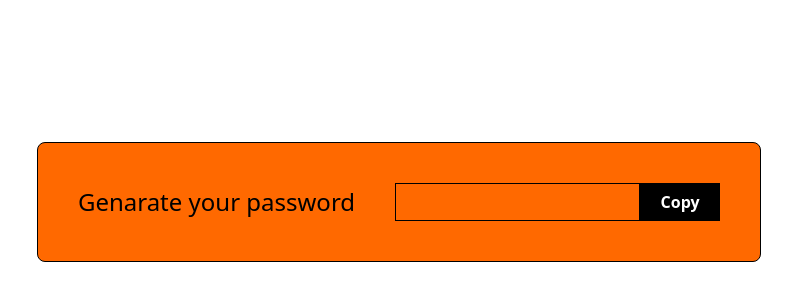
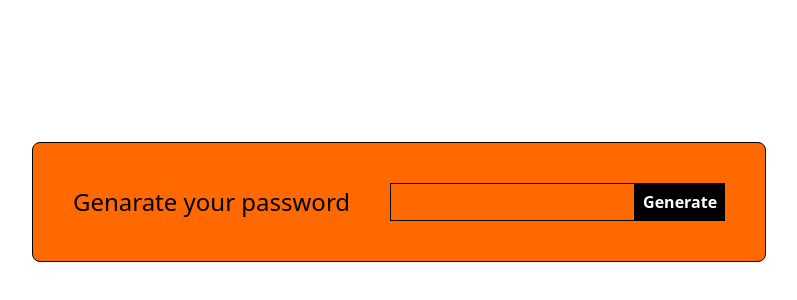
Before and after one commit to ig-ayush/password-generator, a React (Vite) app: page / in a window 1280 px wide. Shown: the part 118-418 px from the top of the page, without its empty margins (241-1038 px from the left). Built offline with nearby package versions, Linux system fonts and the light colour scheme.

Commit message:
finsish the input container ui

```diff
--- a/index.html
+++ b/index.html
@@ -4,7 +4,7 @@
     <meta charset="UTF-8" />
     <link rel="icon" type="image/svg+xml" href="/vite.svg" />
     <meta name="viewport" content="width=device-width, initial-scale=1.0" />
-    <title>Password Genarator</title>
+    <title>Password Generator</title>
   </head>
   <body>
     <div id="root"></div>
--- a/src/component/PassW.jsx
+++ b/src/component/PassW.jsx
@@ -18,8 +18,8 @@ function Passw(){
                         className="border p-1.5 focus:outline-none"
                          />
                         <button
-                        className="p-1.5 w-[80px] bg-black font-bold text-white hover:bg-blue-950 duration-150"
-                        >Copy</button>
+                        className="p-1.5 w-[90px] bg-black font-bold text-white hover:bg-blue-950 duration-150"
+                        >Generate</button>
                     </div>
                 </div>
             </div>
```
